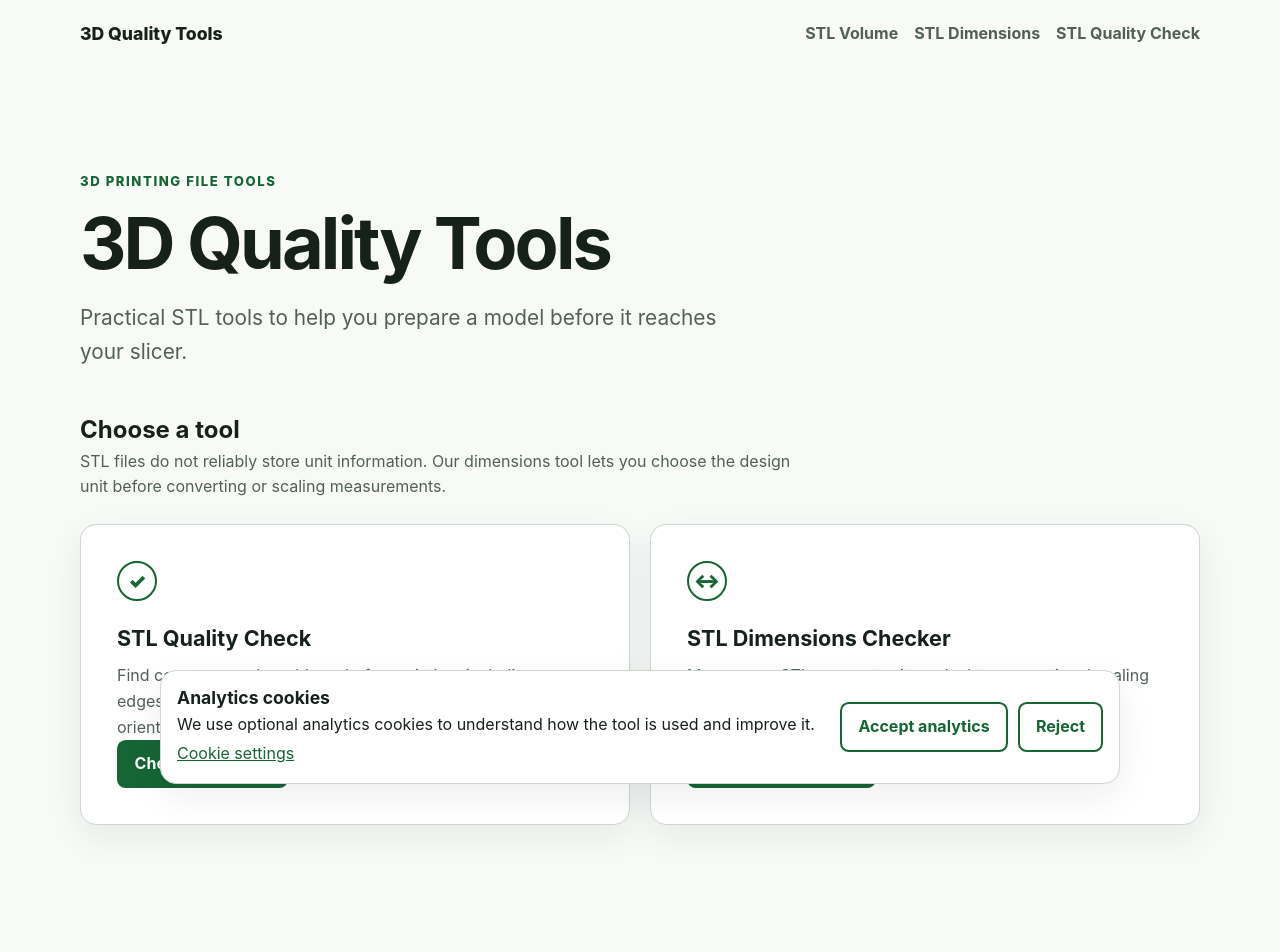
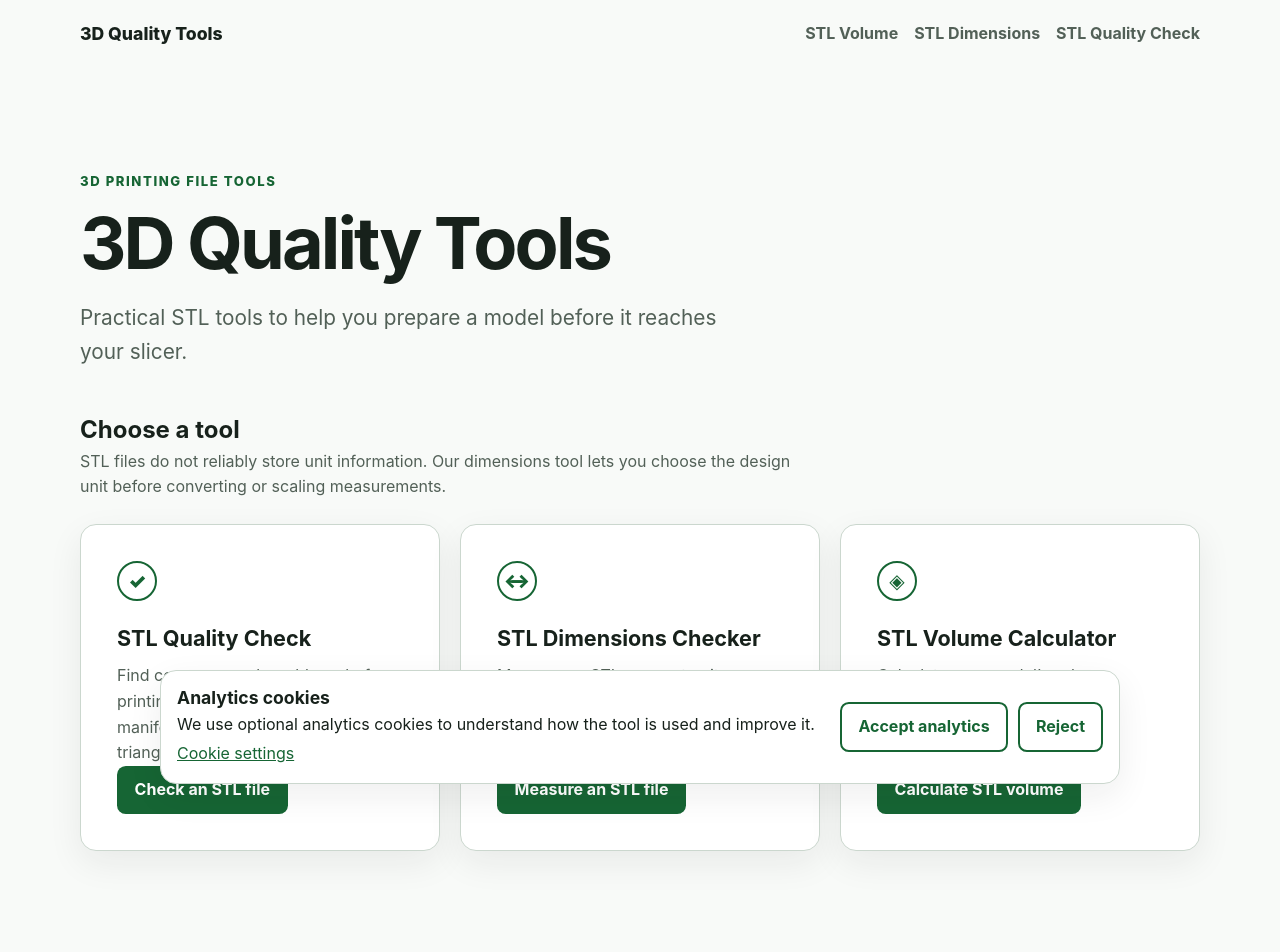
Before and after one commit to jankidudel/3d-frontend, an Angular app: page / in a window 1280 px wide. Shown: the top 952 px of the page. Built offline with nearby package versions, Linux system fonts and the light colour scheme.

Commit message:
homepage grid changes

```diff
--- a/src/app/features/home/home-page.html
+++ b/src/app/features/home/home-page.html
@@ -38,6 +38,18 @@
           >Measure an STL file</a
         >
       </article>
+
+      <article class="tool-card card">
+        <span class="tool-icon" aria-hidden="true">◈</span>
+        <h3>STL Volume Calculator</h3>
+        <p>
+          Calculate your model’s volume, convert units and estimate approximate
+          material weight.
+        </p>
+        <a class="button" routerLink="/stl-volume-calculator"
+          >Calculate STL volume</a
+        >
+      </article>
     </div>
   </section>
 </main>
--- a/src/app/features/home/home-page.scss
+++ b/src/app/features/home/home-page.scss
@@ -14,7 +14,7 @@
 }
 .tool-grid {
   display: grid;
-  grid-template-columns: repeat(2, minmax(0, 1fr));
+  grid-template-columns: repeat(3, minmax(0, 1fr));
   gap: 1.25rem;
   margin-top: 1.5rem;
 }
@@ -45,6 +45,12 @@
   margin-top: auto;
 }
 
+@media (max-width: 62rem) {
+  .tool-grid {
+    grid-template-columns: repeat(2, minmax(0, 1fr));
+  }
+}
+
 @media (max-width: 38rem) {
   .tool-grid {
     grid-template-columns: 1fr;
```
Also changed, not shown: 1 other file (tests, documents, lock files or other folders).
